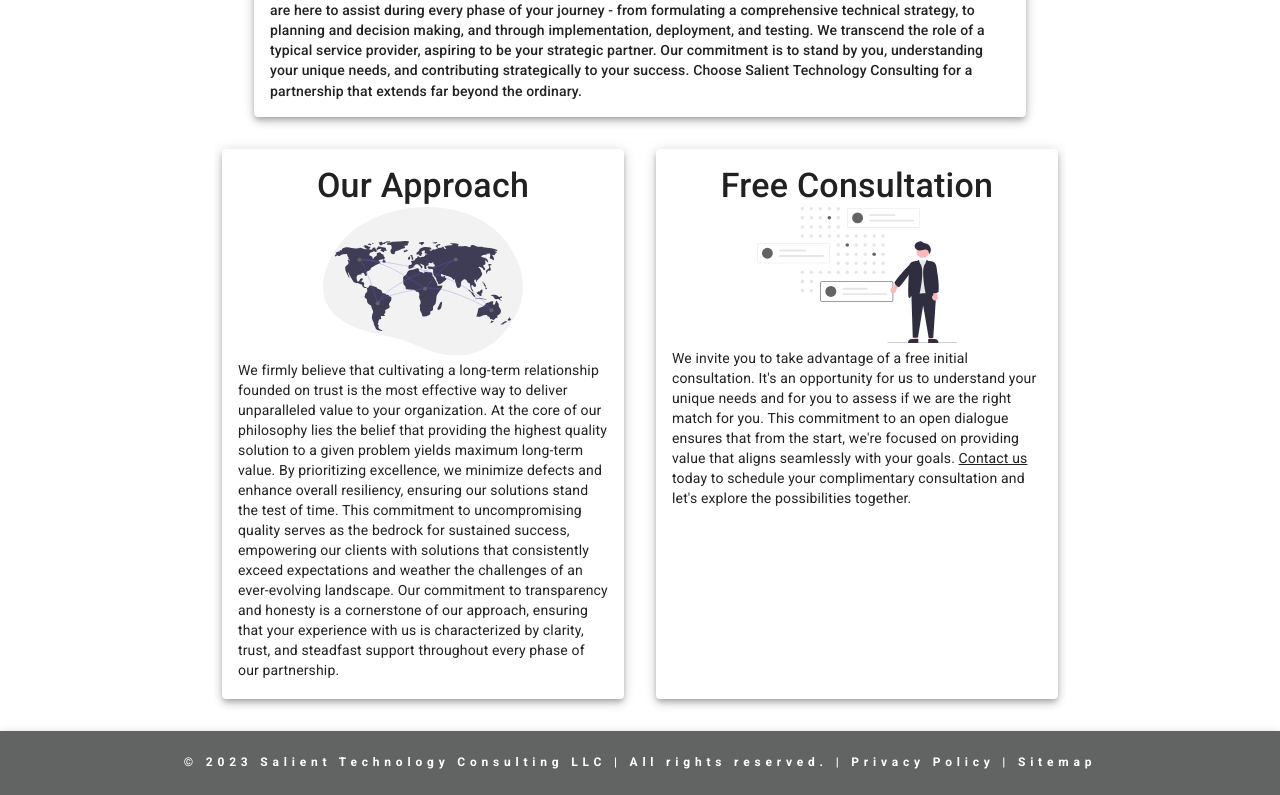
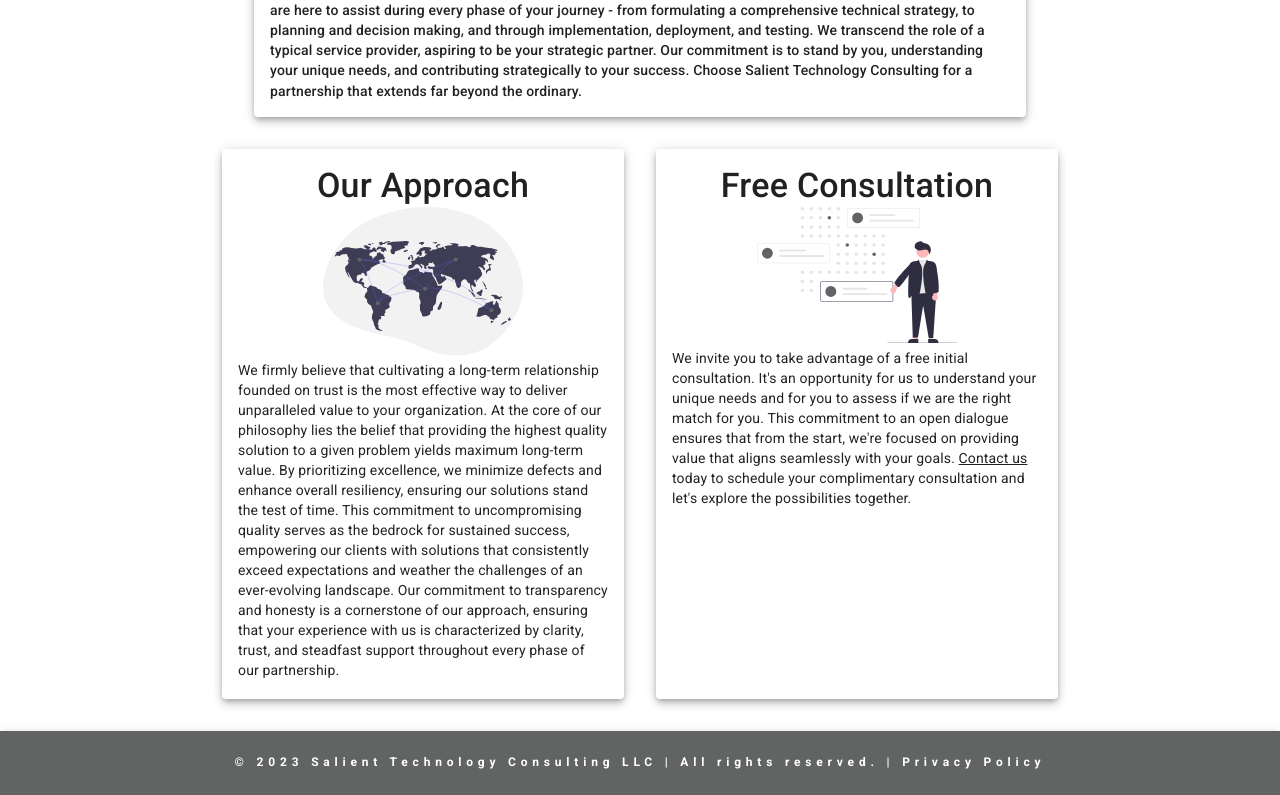
Before and after one commit to dan-price12/dprice12-website, a Next.js app in the folder apps/web/: page / in a window 1280 px wide. Shown: the part 276-1071 px from the top of the page. Built offline with nearby package versions, Linux system fonts and the light colour scheme.

Commit message:
Merged PR 11: Create robots.txt
Related work items: #11

```diff
--- a/apps/web/components/Layout.tsx
+++ b/apps/web/components/Layout.tsx
@@ -33,10 +33,7 @@ export default function Layout(props: LayoutProps) {
     ];
 
     const footerText = '© 2023 Salient Technology Consulting LLC | All rights reserved.';
-    const footerPages = [
-        {page: 'privacy', name: 'Privacy Policy'},
-        {page: 'sitemap.xml', name: 'Sitemap'}
-    ];
+    const footerPages = [{page: 'privacy', name: 'Privacy Policy'}];
 
     const handleThemeModeClick = () => {
         setThemeMode(themeMode === ThemeMode.Dark ? ThemeMode.Light : ThemeMode.Dark);
```
Also changed, not shown: apps/web/public/robots.txt (added), 1 other file (tests, documents, lock files or other folders).
